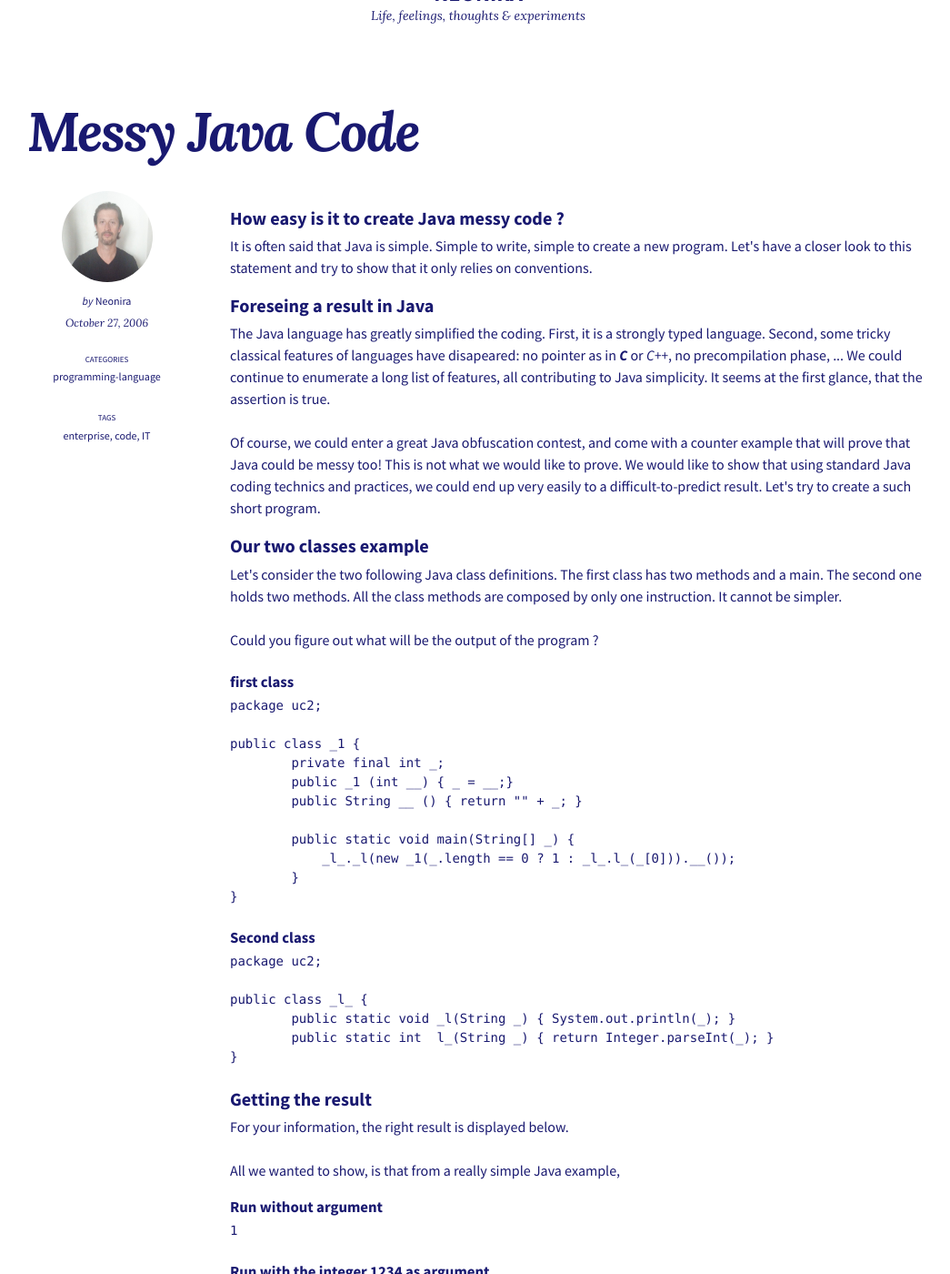
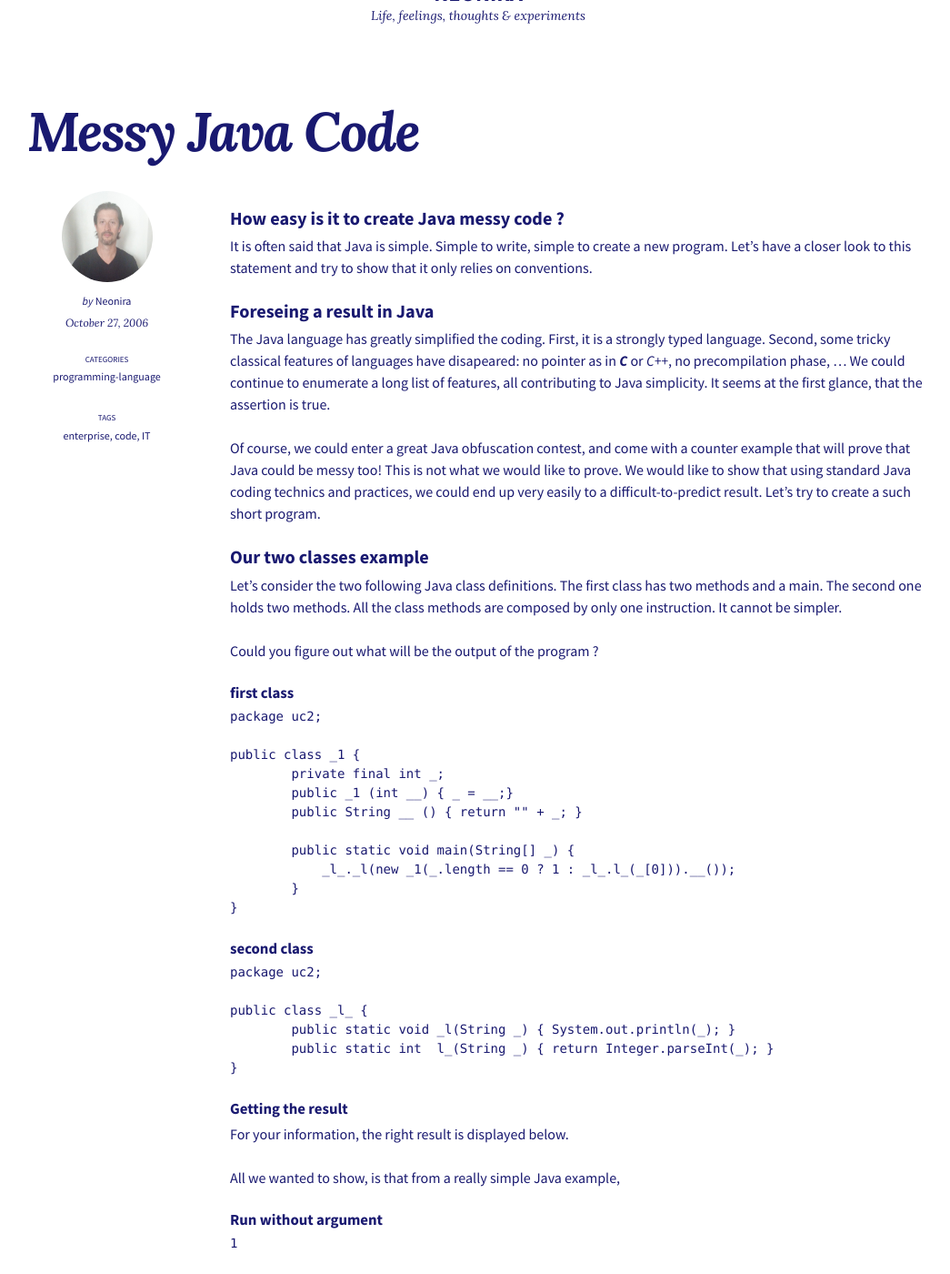
Before and after one commit to neonira/neonira.github.io, a Jekyll site: the page built from _posts/2006-10-27-messy-java.md, in a window 1280 px wide and 1400 px high, scrolled down 244 px. Shown: the whole window at 91% size, without its empty margins (114-1159 px from the left). Built offline with Jekyll 4.4.1, drawn with Linux system fonts in a browser that asks for light colours; nearby versions of some CDN libraries; comment, search, counter and statistics services are not loaded; some of the changed text lies outside the part shown.

Commit message:
modified java post

````diff
--- a/_posts/2006-10-27-messy-java.md
+++ b/_posts/2006-10-27-messy-java.md
@@ -5,25 +5,19 @@
 tags: enterprise code IT
 author: neonira
 ---
-<article>
-<header>
-<h3>How easy is it to create Java messy code ?</h3>
+### How easy is it to create Java messy code ?
 It is often said that Java is simple. Simple to write,
 simple to create a new program. Let's have a closer look to this statement and try to show that it only relies on conventions.
-</header>
-<section>
-<h3>Foreseing a result in Java</h3>
-The Java language has greatly simplified the coding. First, it is a strongly typed language. Second, some tricky classical features of languages have disapeared: no pointer as in <cite class="kw">C</cite> or <cite class="k<">C++</cite>, no precompilation phase, ... We could continue to enumerate a long list of features, all contributing to Java simplicity. It seems at the first glance, that the assertion is true. <br/><br/>
+
+### Foreseing a result in Java
+The Java language has greatly simplified the coding. First, it is a strongly typed language. Second, some tricky classical features of languages have disapeared: no pointer as in <cite class="kw">C</cite> or <cite class="k<">C++</cite>, no precompilation phase, ... We could continue to enumerate a long list of features, all contributing to Java simplicity. It seems at the first glance, that the assertion is true.
+
 Of course, we could enter a great Java obfuscation contest, and come with a counter example that will prove that Java could be messy too! This is not what we would like to prove. We would like to show that using standard Java coding technics and practices, we could end up very easily to a difficult-to-predict result. Let's try to create a such short program.
-</section>
-<section>
-<h3>Our two classes example</h3>
-<p  class="text"> Let's consider the two following Java class definitions. The first class has two methods and a main. The second one holds two methods. All the class methods are composed by only one instruction. It cannot be simpler.<br/><br/> Could you figure out what will be the output of the program ?
-</p>
-
-<h4>first class</h4>
-<pre>
-<code>package uc2;
+### Our two classes example
+Let's consider the two following Java class definitions. The first class has two methods and a main. The second one holds two methods. All the class methods are composed by only one instruction. It cannot be simpler.<br/><br/> Could you figure out what will be the output of the program ?
+#### first class
+```Java
+package uc2;
 
 public class _1 {
 	private final int _;
@@ -34,35 +28,36 @@
             _l_._l(new _1(_.length == 0 ? 1 : _l_.l_(_[0])).__());
 	}
 }
-</code></pre>
+```
 
-<h4>Second class</h4>
-<pre>
-<code>package uc2;
+#### second class
+```Java
+package uc2;
 
 public class _l_ {
 	public static void _l(String _) { System.out.println(_); }
 	public static int  l_(String _) { return Integer.parseInt(_); }
 }
-</code></pre>
-</section>
-<section>
-<h3>Getting the result</h3>
-For your information, the right result is displayed below. <br/><br/> All we wanted to show, is that from a really simple Java example,
+```
 
-<h4>Run without argument</h4>
-<pre>
-<code>1
-</code></pre>
+#### Getting the result
+For your information, the right result is displayed below.
 
-<h4>Run with the integer 1234 as argument</h4>
-<pre>
-<code>1234
-</code></pre>
+All we wanted to show, is that from a really simple Java example,
 
-<h4>Run with the string "Java is not so simple" as argument</h4>
-<pre>
-<code>Exception in thread "main" java.lang.NumberFormatException:
+#### Run without argument
+```Java
+1
+```
+
+####Run with the integer 1234 as argument
+```Java
+1234
+```
+
+#### Run with the string "Java is not so simple" as argument
+```Java
+Exception in thread "main" java.lang.NumberFormatException:
 For input string: "Java is not so simple"
   at java.lang.NumberFormatException.forInputString(...:48)
   at java.lang.Integer.parseInt(Integer.java:447)
@@ -70,32 +65,28 @@
   at uc2._l_.l_(_l_.java:9)
   at uc2._1.main(_1.java:13)
 Java Result: 1
-</code></pre>
+```
 The result is the string representation of the first argument passed
 to the program, considered to be an integer. If no parameter is given,
 the result defaults to <cite class="code">1</cite>. If the first argument is not convertible to
-an integer, then a <cite
-class="code">java.lang.NumberFormatException</cite> is
-thrown. <br/><br/>
+an integer, then a <cite class="code">java.lang.NumberFormatException</cite> is
+thrown.
+
 Did you discover the full solution ?
-</section>
-<section>
 
-<H2>So, is Java messy ?</H2>
-<p  class="text">
+
+### So, is Java messy ?
 From a really simple Java example, it appears counter intuitive and
 difficult to guess the right result. Of course, an attentive and
 constant reading could help. This example shows that the mental effort
 to produce in order to understand the program behavior, and to guess
-the right result is much harder than foreseen. <br/><br/>
+the right result is much harder than foreseen.
+
 It is a best practice to impose its own presentation and naming rules
 to avoid such situations. Nevertheless, going to far this way, could
 lead to an extraneous amount of work to conform to this naming rules.
-<br/><br/>
+
 Who knows about a rewritting application, that should help the reader to
 understand better the written version, without having to produce a
 great effort ? Imagine the strength of a such application, that will greatly
 simplify the maintenance, an therefore, cut down its costs.
-</p>
-</section>
-</article>
````
